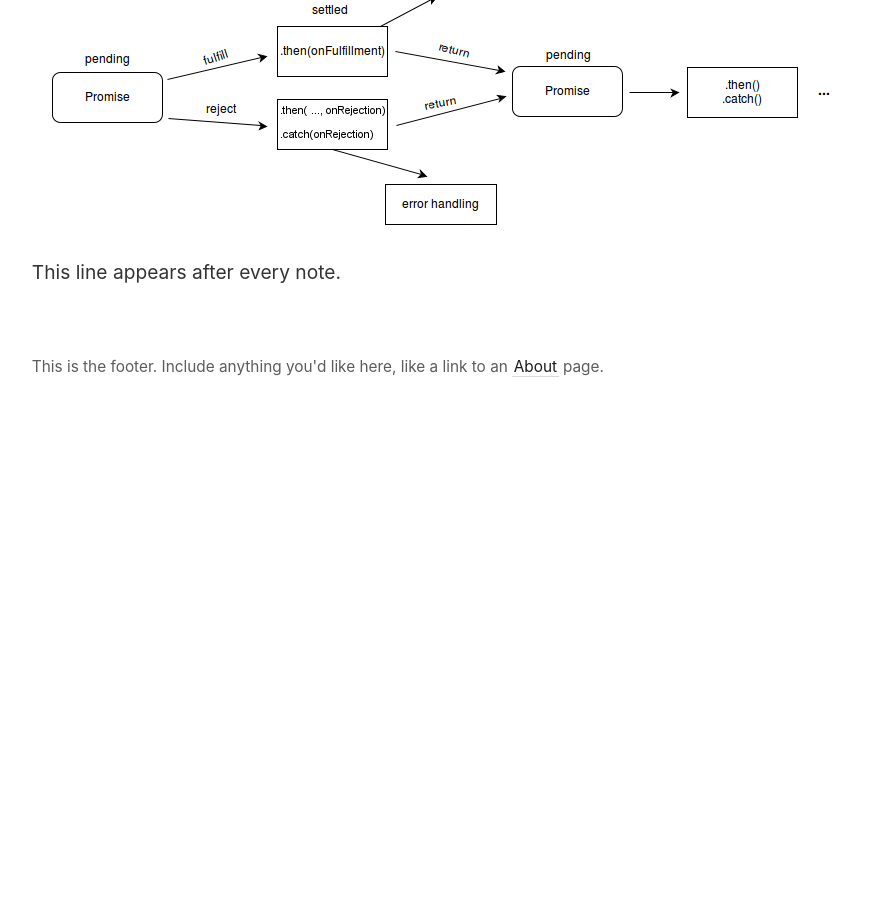
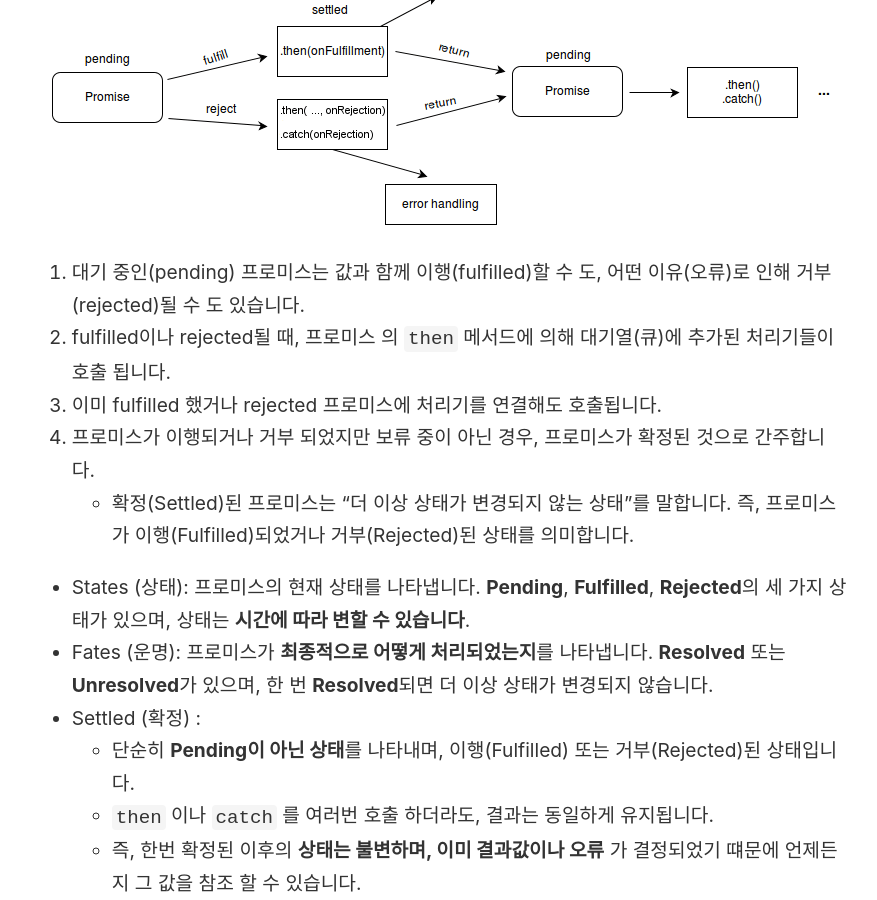
Before and after one commit to yanggwangseong/Article, a Jekyll site: the page built from _notes/nodejs/Mobile.md, in a window 1280 px wide and 900 px high, scrolled down 1447 px. Shown: the whole window, without its empty margins (45-922 px from the left). Built offline with Jekyll 4.4.1, drawn with Linux system fonts in a browser that asks for light colours; before the commit the page ends 1894 px from its top, so only the background shows below that; some of the changed text lies outside the part shown.

Commit message:
feat: nodejs promise 상태까지

````diff
--- a/_notes/nodejs/Mobile.md
+++ b/_notes/nodejs/Mobile.md
@@ -40,3 +40,36 @@ function handler(done) {
 - 거부(rejected) : 연산이 실패함.
 
 ![](/assets/image13.png)
+
+1. 대기 중인(pending) 프로미스는 값과 함께 이행(fulfilled)할 수 도, 어떤 이유(오류)로 인해 거부(rejected)될 수 도 있습니다.
+2. fulfilled이나 rejected될 때, 프로미스 의 `then` 메서드에 의해 대기열(큐)에 추가된 처리기들이 호출 됩니다.
+3. 이미 fulfilled 했거나 rejected 프로미스에 처리기를 연결해도 호출됩니다.
+4. 프로미스가 이행되거나 거부 되었지만 보류 중이 아닌 경우, 프로미스가 확정된 것으로 간주합니다.
+	- 확정(Settled)된 프로미스는 "더 이상 상태가 변경되지 않는 상태"를 말합니다. 즉, 프로미스가 이행(Fulfilled)되었거나 거부(Rejected)된 상태를 의미합니다.
+
+- States (상태): 프로미스의 현재 상태를 나타냅니다. **Pending**, **Fulfilled**, **Rejected**의 세 가지 상태가 있으며, 상태는 **시간에 따라 변할 수 있습니다**.
+- Fates (운명): 프로미스가 **최종적으로 어떻게 처리되었는지**를 나타냅니다. **Resolved** 또는 **Unresolved**가 있으며, 한 번 **Resolved**되면 더 이상 상태가 변경되지 않습니다.
+- Settled (확정) :
+	- 단순히 **Pending이 아닌 상태**를 나타내며, 이행(Fulfilled) 또는 거부(Rejected)된 상태입니다.
+	- `then` 이나 `catch` 를 여러번 호출 하더라도, 결과는 동일하게 유지됩니다.
+	- 즉, 한번 확정된 이후의 **상태는 불변하며, 이미 결과값이나 오류** 가 결정되었기 떄문에 언제든지 그 값을 참조 할 수 있습니다.
+
+```js
+const promise = new Promise((resolve, reject) => {
+  setTimeout(() => {
+    resolve("Success!");
+  }, 1000);
+});
+
+promise.then((result) => {
+  console.log("First then: ", result); // "First then: Success!"
+});
+
+// 추가로 then을 호출하면, 동일한 결과가 출력됩니다.
+promise.then((result) => {
+  console.log("Second then: ", result); // "Second then: Success!"
+});
+```
+
+- Promise에서 resolve를 실행해서 현재 States가 `Fulfilled` 가 되고 Fates가 `Resolved` 가 되어서 `Settled` 되어 상태는 불변하여 then을 호출하면 결과값이 결정 되었기 때문에 언제든지 그값을 다시 호출하면 같은 결과를 얻을 수 있다.
+- **즉, `then` 이나 `catch` 그리고 `finaly` 를 계속 호출 할 수 있는 이유가 `Settled` 되었기 때문이다!**
````
